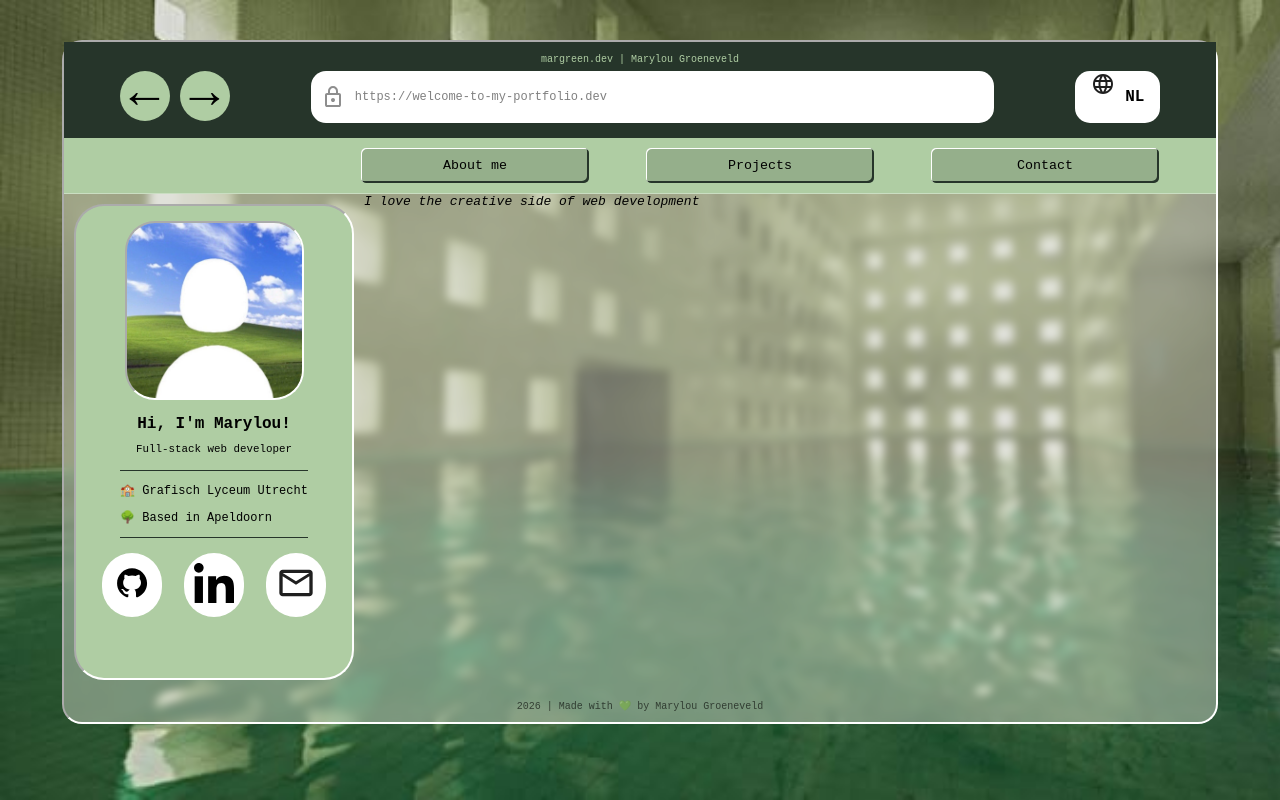
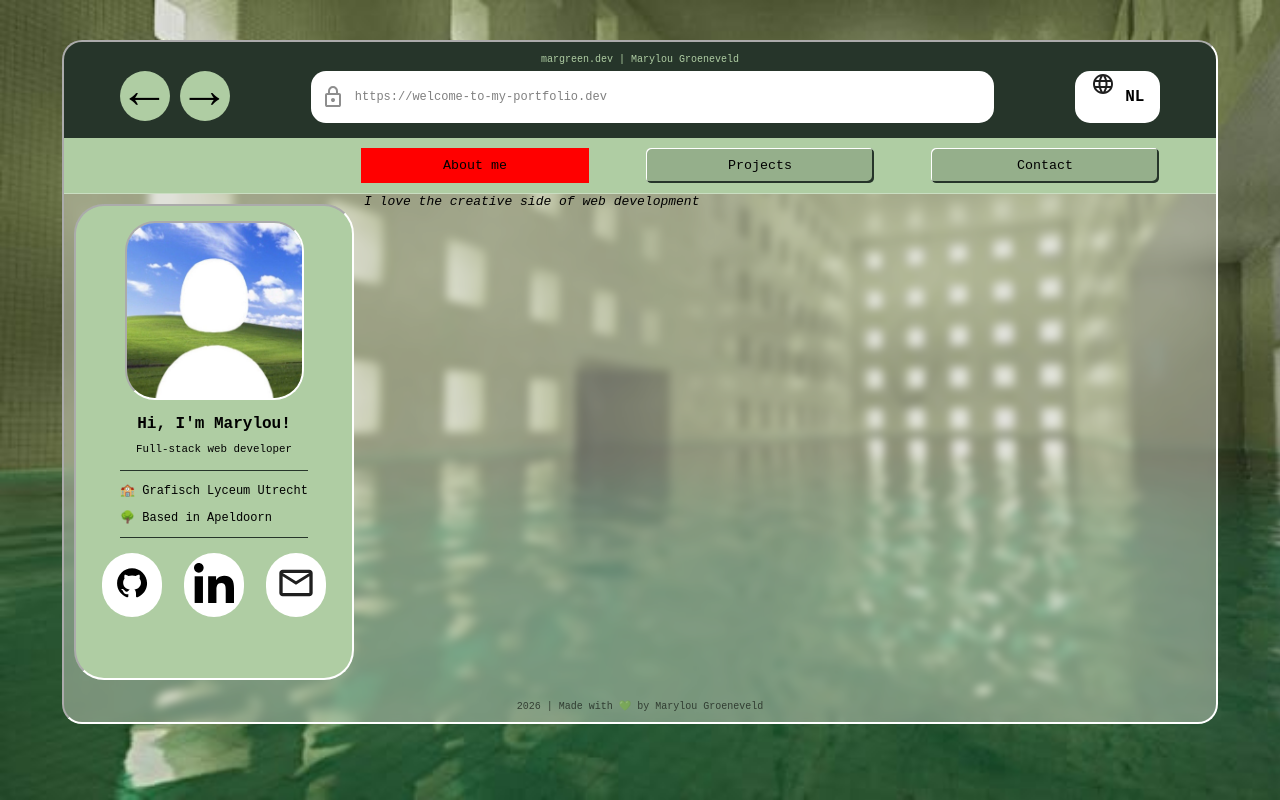
Before and after one commit to MarGreenDev/margreendev-portfolio, a React (Vite) app: page / in a window 1280 px wide. Built offline with nearby package versions, Linux system fonts and the light colour scheme.

Commit message:
add active state to nav buttons

```diff
--- a/src/App.jsx
+++ b/src/App.jsx
@@ -44,7 +44,8 @@ function App() {
         </div>
       </header>
 
-      <Nav setActivePage={setActivePage} />
+      <Nav setActivePage={setActivePage}
+        activePage={activePage} />
 
       <div className="browser-body">
 
--- a/src/components/nav.jsx
+++ b/src/components/nav.jsx
@@ -1,19 +1,35 @@
 import { useTranslation } from "react-i18next"
 
-export default function Nav({ setActivePage }) {
+export default function Nav({ setActivePage, activePage }) {
     const { t } = useTranslation();
 
     return (
         <nav>
             <ul>
                 <li>
-                    <button onClick={() => setActivePage("about")}>
+                    <button
+                        className={`button ${activePage === "about" ? "active" : ""}`}
+                        onClick={() => {
+                            setActivePage("about");
+                        }}>
                         {t("nav.about-me")}
                     </button>
                 </li>
-                <li><button onClick={() => setActivePage("projects")}>{t("nav.projects")}</button></li>
-                <li><button onClick={() => setActivePage("contact")}>{t("nav.contact")}</button></li>
+                <li>
+                    <button
+                        className={`button ${activePage === "projects" ? "active" : ""}`}
+                        onClick={() => setActivePage("projects")}>
+                        {t("nav.projects")}
+                    </button>
+                </li>
+                <li>
+                    <button
+                        className={`button ${activePage === "contact" ? "active" : ""}`}
+                        onClick={() => setActivePage("contact")}>
+                        {t("nav.contact")}
+                    </button>
+                </li>
             </ul>
-        </nav>
+        </nav >
     );
 }
--- a/src/index.css
+++ b/src/index.css
@@ -51,6 +51,8 @@ body {
   border-radius: 20px;
 
   border: 2px inset white;
+
+  overflow: hidden;
 }
 
 .browser-bar {
@@ -136,7 +138,7 @@ nav {
   border-bottom: solid rgba(255, 255, 255, 0.33) 1px;
 }
 
-nav button {
+nav .button {
   display: block;
   width: 100%;
   height: 100%;
@@ -145,6 +147,10 @@ nav button {
   background-color: transparent;
   border: none;
   cursor: pointer;
+}
+
+.button.active {
+  background-color: red;
 }
 
 nav ul {
```
